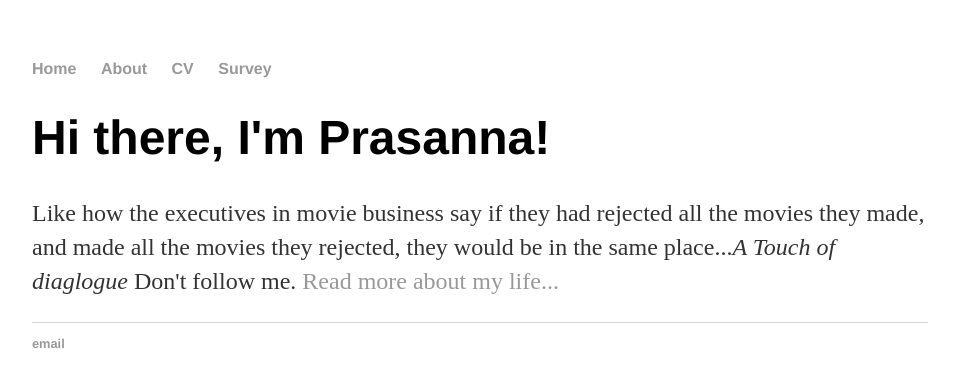
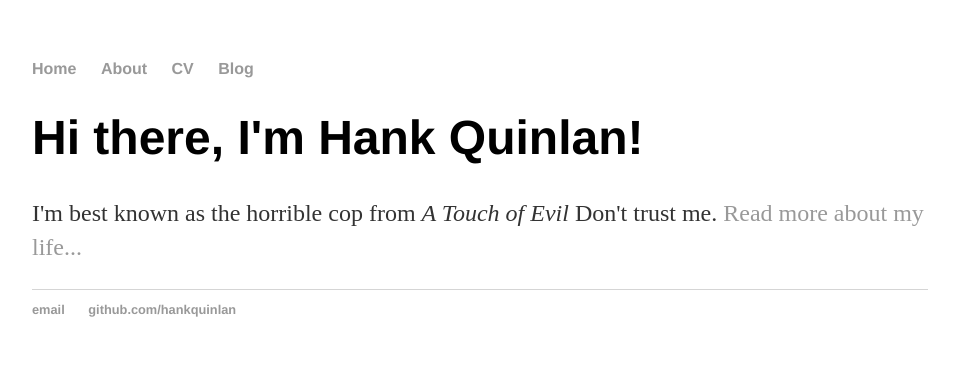
Before and after one commit to psp6/psp6.github.io, a Jekyll site: the page built from index.html, in a window 1280 px wide. Shown: the top 387 px of the page, without its empty margins (160-1115 px from the left). Built offline with Jekyll 4.4.1, drawn with Linux system fonts in a browser that asks for light colours.

Commit message:
Update index.html

```diff
--- a/index.html
+++ b/index.html
@@ -1,30 +1,8 @@
-<!DOCTYPE html>
-<html>
-	<head>
-		<title>Premkumar, Prasanna Samuel</title>
-		<!-- link to main stylesheet -->
-		<link rel="stylesheet" type="text/css" href="/css/main.css">
-	</head>
-	<body>
-		<nav>
-    		<ul>
-        		<li><a href="/">Home</a></li>
-	        	<li><a href="/about">About</a></li>
-        		<li><a href="/cv">CV</a></li>
-        		<li><a href="/survey">Survey</a></li>
-    		</ul>
-		</nav>
-		<div class="container">
-    		<div class="blurb">
-        		<h1>Hi there, I'm Prasanna!</h1>
-				<p>Like how the executives in movie business say if they had rejected all the movies they made, and made all the movies
-        they rejected, they would be in the same place...<em>A Touch of diaglogue </em> Don't follow me. <a href="/about">Read more about my life...</a></p>
-    		</div><!-- /.blurb -->
-		</div><!-- /.container -->
-		<footer>
-    		<ul>
-        		<li><a href="mailto:prasanna_samuel@gmail.com">email</a></li>
-			</ul>
-		</footer>
-	</body>
-</html>
+---
+layout: default
+title: Hank Quinlan, Horrible Cop
+---
+<div class="blurb">
+	<h1>Hi there, I'm Hank Quinlan!</h1>
+	<p>I'm best known as the horrible cop from <em>A Touch of Evil</em> Don't trust me. <a href="/about">Read more about my life...</a></p>
+</div><!-- /.blurb -->
```
